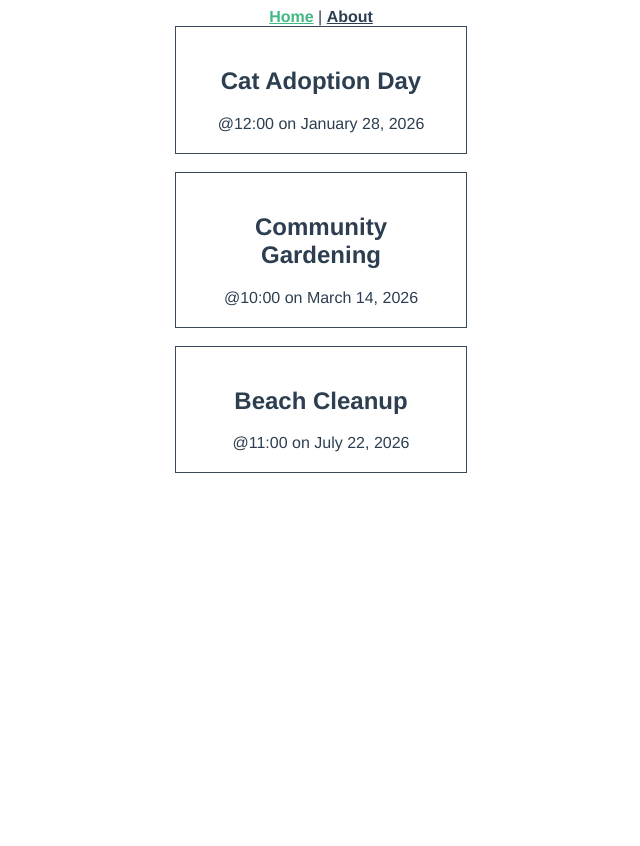
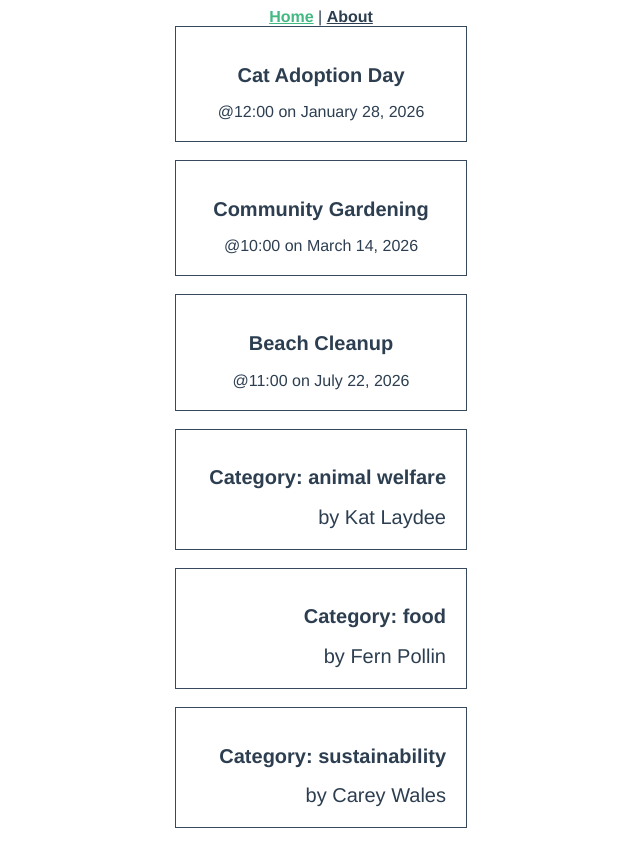
Before and after one commit to ChanchakornJ/CompoLab2, a Vue app: page / in a window 1280 px wide. Shown: the top 846 px of the page, without its empty margins (319-959 px from the left). Before the commit the page ends 800 px from the top, so only its background shows below. Built offline with nearby package versions, Linux system fonts and the light colour scheme; the HTML template or start-up script is replaced by a standard one.

Commit message:
8.7 new card component

```diff
--- a/src/App.vue
+++ b/src/App.vue
@@ -17,7 +17,7 @@ import { RouterLink, RouterView } from 'vue-router'
   </div>
 </template>
 
-<style scoped>
+<style>
 #layout {
   font-family: Avenir, Helvetica, Arial, sans-serif;
   -webkit-font-smoothing: antialiased;
@@ -34,4 +34,7 @@ nav a {
 nav a.router-link-exact-active {
   color: #42b983;
 }
+h2{
+  font-size: 20px;
+}
 </style>
--- /dev/null
+++ b/src/components/EventCardAlt.vue
@@ -0,0 +1,33 @@
+<script setup lang="ts">
+import type { Event } from '@/types'
+defineProps<{
+  event: Event
+}>()
+</script>
+
+<template>
+  <div class="event-class">
+    <div class="event-card-alt">
+      <h2>Category: {{event.category}}</h2>
+      <span>by {{event.organizer}}</span>
+    </div>
+  </div>
+</template>
+
+
+<style scoped>
+.event-card-alt{
+    text-align: right;
+    font-size: 20px;
+    padding: 20px;
+    width: 250px;
+    cursor: pointer;
+    border: 1px solid #39495c;
+    margin-bottom: 18px;
+}
+
+.event-card:hover{
+  transform: scale(1.01);
+  box-shadow: 0 3px 12px 0 rgba(0, 0,  0, 0.2);
+}
+</style>
--- a/src/views/HomeView.vue
+++ b/src/views/HomeView.vue
@@ -1,5 +1,6 @@
 <script setup lang="ts">
 import EventCard from '@/components/EventCard.vue'
+import EventCardAlt from '@/components/EventCardAlt.vue'
 import type { Event } from '@/types'
 import {ref} from 'vue'
 const events = ref<Event[]>([
@@ -40,7 +41,16 @@ const events = ref<Event[]>([
 </script>
 
 <template>
-  <div class="home">
+  <div class="events">
     <EventCard v-for="event in events" :key="event.id" :event="event"/>
+    <EventCardAlt v-for="event in events" :key="event.id" :event="event"/>
   </div>
 </template>
+
+<style scoped>
+.events {
+  display: flex;
+  flex-direction: column;
+  align-items: center;
+}
+</style>
```
